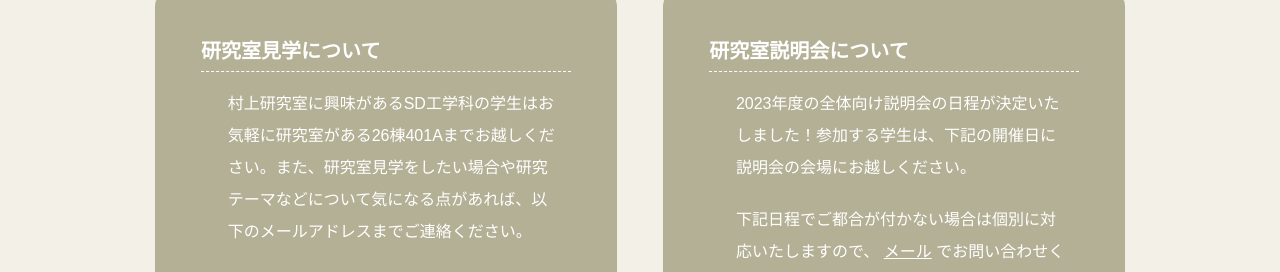
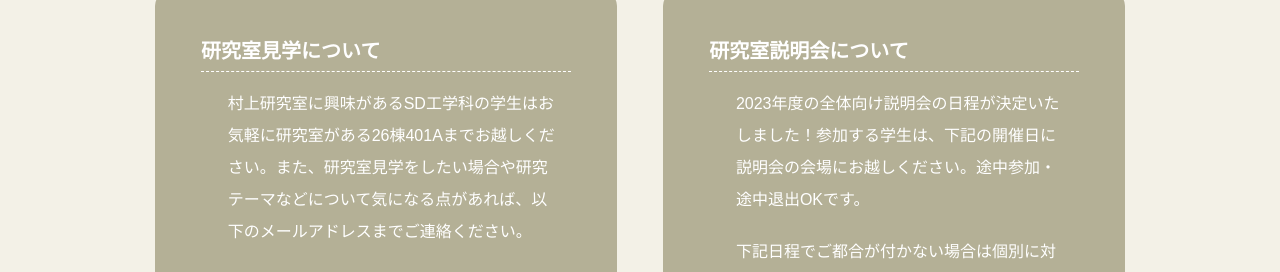
Before and after one commit to KeioMurakami-Lab/MurakamiWebpage, a plain HTML site: page forstudents.html in a window 1280 px wide. Shown: the part 464-736 px from the top of the page. Drawn offline with Linux system fonts and the light colour scheme.

Commit message:
20231031
説明会の文章変更

```diff
--- a/forstudents.html
+++ b/forstudents.html
@@ -81,7 +81,7 @@ Please enable JavaScript in order to view this content, We're sorry.
 <div class="list-column-2 info2"><span id="setsumei" class="link"></span>
 <h5>研究室説明会について</h5>
 <div>
-<p>2023年度の全体向け説明会の日程が決定いたしました！参加する学生は、下記の開催日に説明会の会場にお越しください。</p>
+<p>2023年度の全体向け説明会の日程が決定いたしました！参加する学生は、下記の開催日に説明会の会場にお越しください。途中参加・途中退出OKです。</p>
 <p>下記日程でご都合が付かない場合は個別に対応いたしますので、 <a href="#kengaku" id="flash-button">メール</a> でお問い合わせください。</p>
 </div>
 <table class="setsumeikai">
```
